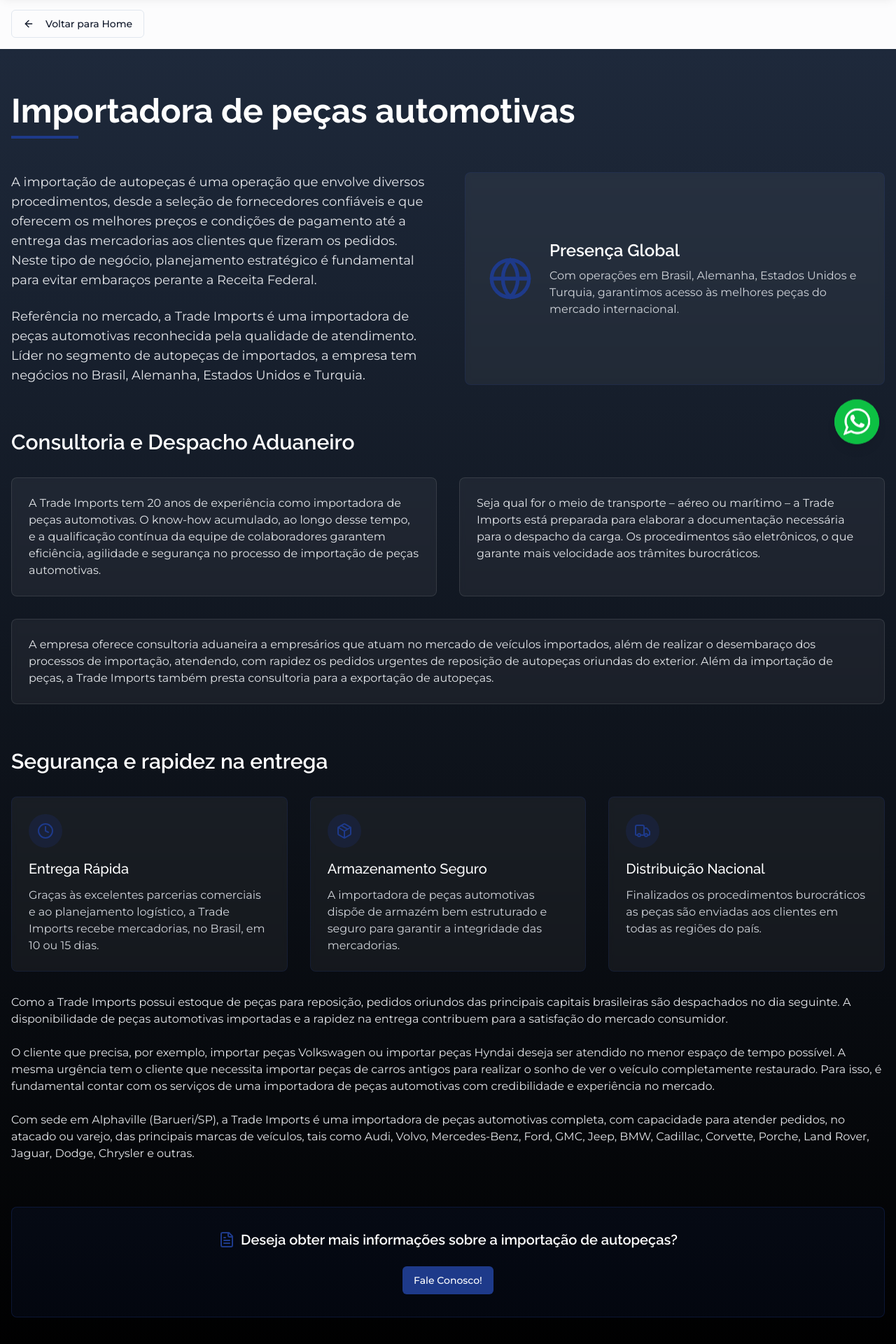
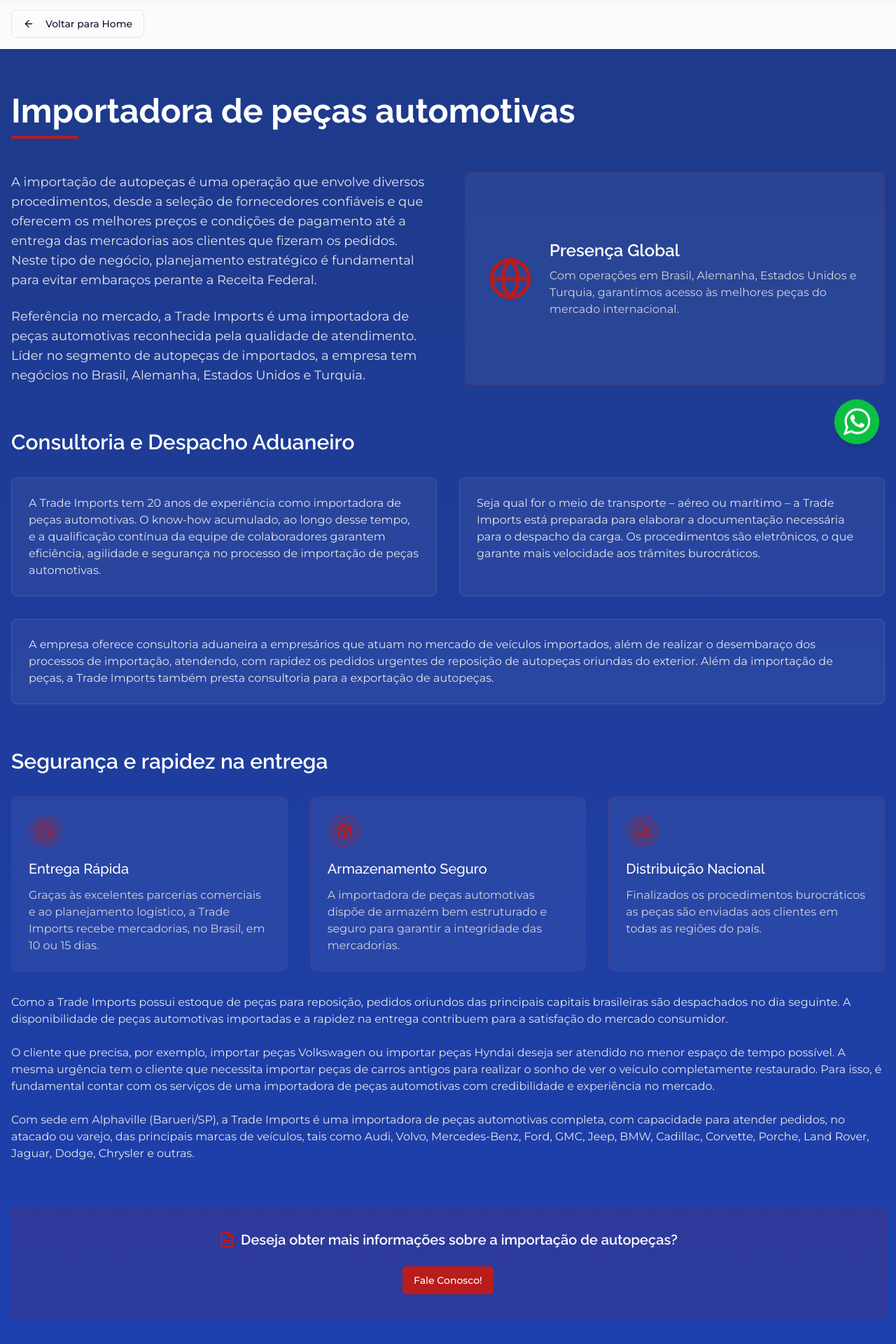
Before and after one commit to DevZipMateus/luxo-auto-imports-lovable, a React (Vite) app: page /importacao in a window 1280 px wide. Shown: the part 140-2060 px from the top of the page at 70% size. Built offline with nearby package versions, Linux system fonts and the light colour scheme.

Commit message:
feat: Apply USA flag blue colors
Change the background color of the InfoButtonsSection and the ImportationSection to the USA flag blue.

```diff
--- a/src/components/ImportationSection.tsx
+++ b/src/components/ImportationSection.tsx
@@ -5,7 +5,7 @@ import { Button } from "@/components/ui/button";
 
 const ImportationSection = () => {
   return (
-    <section className="py-16 bg-gradient-to-br from-tradedark to-black text-white relative overflow-hidden">
+    <section className="py-16 bg-gradient-to-br from-usablue to-usablue-dark text-white relative overflow-hidden">
       {/* Background Image */}
       <div
         className="absolute inset-0 opacity-10 bg-cover bg-center bg-no-repeat"
@@ -18,7 +18,7 @@ const ImportationSection = () => {
       <div className="container mx-auto px-4 relative z-10">
         <div className="max-w-4xl mx-auto">
           <h2 className="text-2xl md:text-3xl lg:text-4xl font-semibold mb-6 text-white relative
-                     after:content-[''] after:absolute after:bottom-0 after:left-0 after:w-16 after:h-1 after:bg-tradeblue
+                     after:content-[''] after:absolute after:bottom-0 after:left-0 after:w-16 after:h-1 after:bg-usared
                      pb-3">
             Importação
           </h2>
@@ -28,9 +28,9 @@ const ImportationSection = () => {
           </p>
 
           <div className="grid grid-cols-1 md:grid-cols-3 gap-6 mb-12">
-            <div className="bg-white/5 backdrop-blur-sm p-6 rounded-lg border border-tradeblue/20 hover:border-tradeblue/40 transition-all">
-              <div className="bg-tradeblue/20 p-3 rounded-full w-fit mb-4">
-                <Truck className="text-tradeblue" />
+            <div className="bg-white/5 backdrop-blur-sm p-6 rounded-lg border border-usared/20 hover:border-usared/40 transition-all">
+              <div className="bg-usared/20 p-3 rounded-full w-fit mb-4">
+                <Truck className="text-usared" />
               </div>
               <h3 className="text-xl font-medium mb-3 text-white">Logística Completa</h3>
               <p className="text-gray-300">
@@ -38,9 +38,9 @@ const ImportationSection = () => {
               </p>
             </div>
 
-            <div className="bg-white/5 backdrop-blur-sm p-6 rounded-lg border border-tradeblue/20 hover:border-tradeblue/40 transition-all">
-              <div className="bg-tradeblue/20 p-3 rounded-full w-fit mb-4">
-                <Package className="text-tradeblue" />
+            <div className="bg-white/5 backdrop-blur-sm p-6 rounded-lg border border-usared/20 hover:border-usared/40 transition-all">
+              <div className="bg-usared/20 p-3 rounded-full w-fit mb-4">
+                <Package className="text-usared" />
               </div>
               <h3 className="text-xl font-medium mb-3 text-white">Envio Global</h3>
               <p className="text-gray-300">
@@ -48,9 +48,9 @@ const ImportationSection = () => {
               </p>
             </div>
 
-            <div className="bg-white/5 backdrop-blur-sm p-6 rounded-lg border border-tradeblue/20 hover:border-tradeblue/40 transition-all">
-              <div className="bg-tradeblue/20 p-3 rounded-full w-fit mb-4">
-                <Clock className="text-tradeblue" />
+            <div className="bg-white/5 backdrop-blur-sm p-6 rounded-lg border border-usared/20 hover:border-usared/40 transition-all">
+              <div className="bg-usared/20 p-3 rounded-full w-fit mb-4">
+                <Clock className="text-usared" />
               </div>
               <h3 className="text-xl font-medium mb-3 text-white">Prazos Reduzidos</h3>
               <p className="text-gray-300">
@@ -60,7 +60,7 @@ const ImportationSection = () => {
           </div>
 
           <div className="text-center">
-            <Button className="btn-primary text-lg px-8 py-6">Solicitar Cotação de Importação</Button>
+            <Button className="bg-usared hover:bg-usared-dark text-white text-lg px-8 py-6">Solicitar Cotação de Importação</Button>
           </div>
         </div>
       </div>
--- a/src/components/InfoButtonsSection.tsx
+++ b/src/components/InfoButtonsSection.tsx
@@ -14,7 +14,7 @@ const InfoButtonsSection = () => {
   ];
 
   return (
-    <div className="bg-tradedark py-3">
+    <div className="bg-usablue py-3">
       <div className="container mx-auto px-4">
         <div className="flex justify-center overflow-x-auto scrollbar-hide">
           <div className="flex gap-1 md:gap-2 lg:gap-3 xl:gap-4 min-w-max">
@@ -22,7 +22,7 @@ const InfoButtonsSection = () => {
               <Link
                 key={index}
                 to={button.route}
-                className="text-white text-xs md:text-sm font-medium px-2 md:px-3 py-2 hover:text-tradeblue transition-colors duration-300 whitespace-nowrap flex-shrink-0"
+                className="text-white text-xs md:text-sm font-medium px-2 md:px-3 py-2 hover:text-usasilver transition-colors duration-300 whitespace-nowrap flex-shrink-0"
               >
                 {button.label}
               </Link>
--- a/src/pages/Import.tsx
+++ b/src/pages/Import.tsx
@@ -1,4 +1,3 @@
-
 import React from "react";
 import Layout from "@/components/Layout";
 import { Truck, Package, Clock, Globe, FileText, Handshake } from "lucide-react";
@@ -7,10 +6,10 @@ import { Button } from "@/components/ui/button";
 const Import = () => {
   return (
     <Layout>
-      <div className="bg-gradient-to-b from-tradedark to-black text-white">
+      <div className="bg-gradient-to-b from-usablue to-usablue-dark text-white">
         <div className="container mx-auto px-4 py-16">
           <h1 className="text-3xl md:text-4xl lg:text-5xl font-bold text-white mb-12 relative
-                     after:content-[''] after:absolute after:bottom-0 after:left-0 after:w-24 after:h-1 after:bg-tradeblue
+                     after:content-[''] after:absolute after:bottom-0 after:left-0 after:w-24 after:h-1 after:bg-usared
                      pb-4">
             Importadora de peças automotivas
           </h1>
@@ -25,9 +24,9 @@ const Import = () => {
               </p>
             </div>
 
-            <div className="bg-white/5 backdrop-blur-sm p-8 rounded-lg border border-tradeblue/20 flex items-center">
+            <div className="bg-white/5 backdrop-blur-sm p-8 rounded-lg border border-usared/20 flex items-center">
               <div className="mr-6">
-                <Globe className="text-tradeblue h-16 w-16" />
+                <Globe className="text-usared h-16 w-16" />
               </div>
               <div>
                 <h3 className="text-2xl font-semibold mb-2 text-white">Presença Global</h3>
@@ -70,9 +69,9 @@ const Import = () => {
             </h2>
 
             <div className="grid grid-cols-1 md:grid-cols-3 gap-8 mb-8">
-              <div className="bg-white/5 backdrop-blur-sm p-6 rounded-lg border border-tradeblue/20 hover:border-tradeblue/40 transition-all">
-                <div className="bg-tradeblue/20 p-3 rounded-full w-fit mb-4">
-                  <Clock className="text-tradeblue" />
+              <div className="bg-white/5 backdrop-blur-sm p-6 rounded-lg border border-usared/20 hover:border-usared/40 transition-all">
+                <div className="bg-usared/20 p-3 rounded-full w-fit mb-4">
+                  <Clock className="text-usared" />
                 </div>
                 <h3 className="text-xl font-medium mb-3 text-white">Entrega Rápida</h3>
                 <p className="text-gray-300">
@@ -80,9 +79,9 @@ const Import = () => {
                 </p>
               </div>
 
-              <div className="bg-white/5 backdrop-blur-sm p-6 rounded-lg border border-tradeblue/20 hover:border-tradeblue/40 transition-all">
-                <div className="bg-tradeblue/20 p-3 rounded-full w-fit mb-4">
-                  <Package className="text-tradeblue" />
+              <div className="bg-white/5 backdrop-blur-sm p-6 rounded-lg border border-usared/20 hover:border-usared/40 transition-all">
+                <div className="bg-usared/20 p-3 rounded-full w-fit mb-4">
+                  <Package className="text-usared" />
                 </div>
                 <h3 className="text-xl font-medium mb-3 text-white">Armazenamento Seguro</h3>
                 <p className="text-gray-300">
@@ -90,9 +89,9 @@ const Import = () => {
                 </p>
               </div>
 
-              <div className="bg-white/5 backdrop-blur-sm p-6 rounded-lg border border-tradeblue/20 hover:border-tradeblue/40 transition-all">
-                <div className="bg-tradeblue/20 p-3 rounded-full w-fit mb-4">
-                  <Truck className="text-tradeblue" />
+              <div className="bg-white/5 backdrop-blur-sm p-6 rounded-lg border border-usared/20 hover:border-usared/40 transition-all">
+                <div className="bg-usared/20 p-3 rounded-full w-fit mb-4">
+                  <Truck className="text-usared" />
                 </div>
                 <h3 className="text-xl font-medium mb-3 text-white">Distribuição Nacional</h3>
                 <p className="text-gray-300">
@@ -116,12 +115,12 @@ const Import = () => {
             </div>
           </div>
 
-          <div className="bg-tradeblue/10 p-8 rounded-lg border border-tradeblue/30 text-center">
+          <div className="bg-usared/10 p-8 rounded-lg border border-usared/30 text-center">
             <div className="flex items-center justify-center mb-4">
-              <FileText className="text-tradeblue mr-2" />
+              <FileText className="text-usared mr-2" />
               <h3 className="text-xl font-semibold text-white">Deseja obter mais informações sobre a importação de autopeças?</h3>
             </div>
-            <Button className="bg-tradeblue hover:bg-tradeblue-dark text-white mt-2">Fale Conosco!</Button>
+            <Button className="bg-usared hover:bg-usared-dark text-white mt-2">Fale Conosco!</Button>
           </div>
         </div>
       </div>
```
